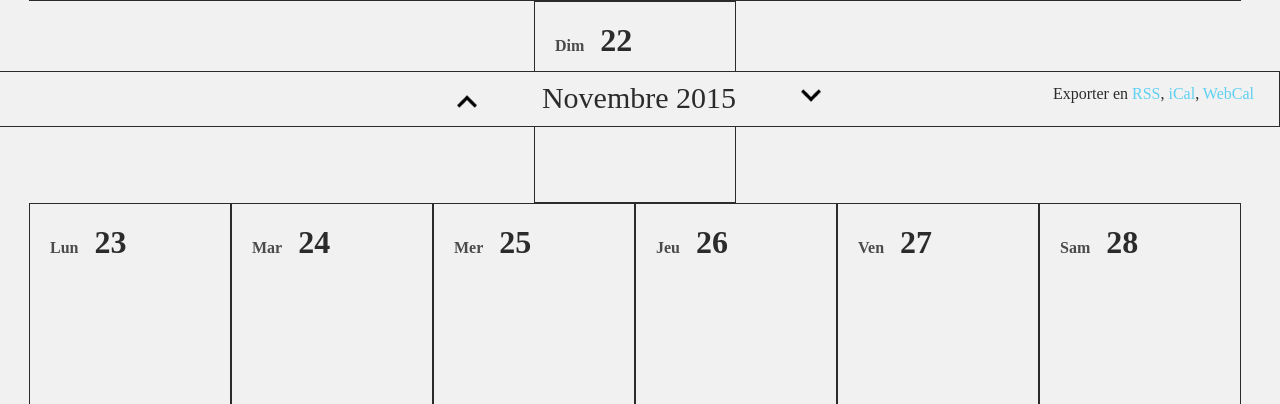
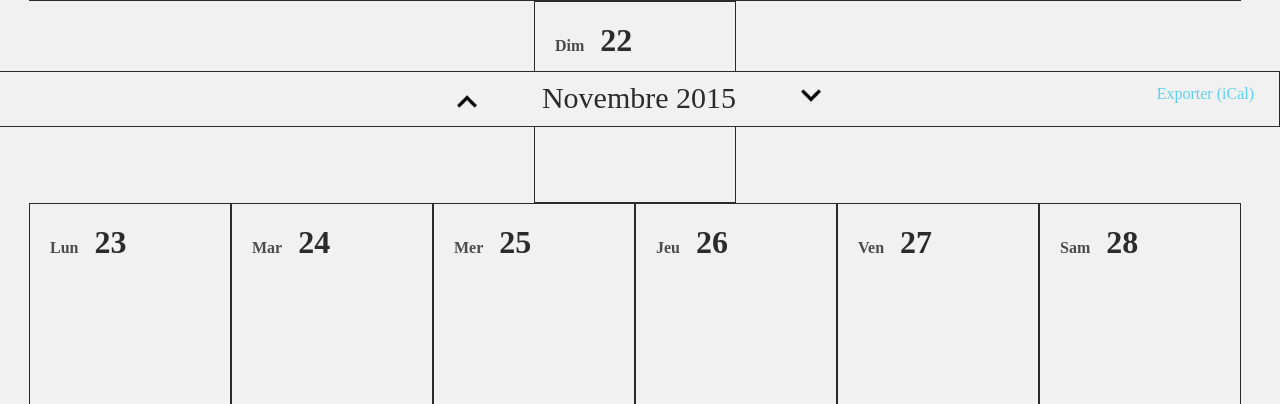
Before and after one commit to TheMrNomis/KiWi-calendar, a PHP site: page /index.php in a window 1280 px wide. Shown: the part 673-1077 px from the top of the page. Run offline with PHP 8.4, Linux system fonts and the light colour scheme; data comes from the database, SQL or seed files in the repository.

Commit message:
link to export in iCal

```diff
--- a/index.php
+++ b/index.php
@@ -26,6 +26,11 @@ $months = array(
     11 => "Novembre",
     12 => "Decembre"
 );
+
+if(isset($_GET['w'])&&is_numeric($_GET['w']))
+    $weekOffset = $_GET['w'];
+else
+    $weekOffset = 0;
 
 ?>
 <!DOCTYPE html>
@@ -105,11 +110,6 @@ $months = array(
 
         <div id="calendar">
     <?php
-        if(isset($_GET['w'])&&is_numeric($_GET['w']))
-            $weekOffset = $_GET['w'];
-        else
-            $weekOffset = 0;
-
         $monthDate = strtotime('last monday +'.($weekOffset+3).' weeks');
 
         for($week = $weekOffset; $week < $weekOffset + 5; ++$week)
@@ -160,7 +160,7 @@ $months = array(
                                 <div id="Mois"><?php echo($months[date('n',$monthDate)].' '.date('Y',$monthDate)); ?></div>
                                 <a id="ancherLess" href="./index.php?w=<?php echo($weekOffset + 1); ?>"><img id="exLess" alt="expand more" src="images/expand_more.png" /></a>
                             </div>
-                          <div id="Export">Exporter en <a href="#RSS">RSS</a>, <a href="#iCal">iCal</a>, <a href="#webCal">WebCal</a></div>
+                          <div id="Export"><a href="./export.php?w=<?php echo($weekOffset); ?>">Exporter (iCal)</a></div>
                           </div>
               <div>
         </div>
```
